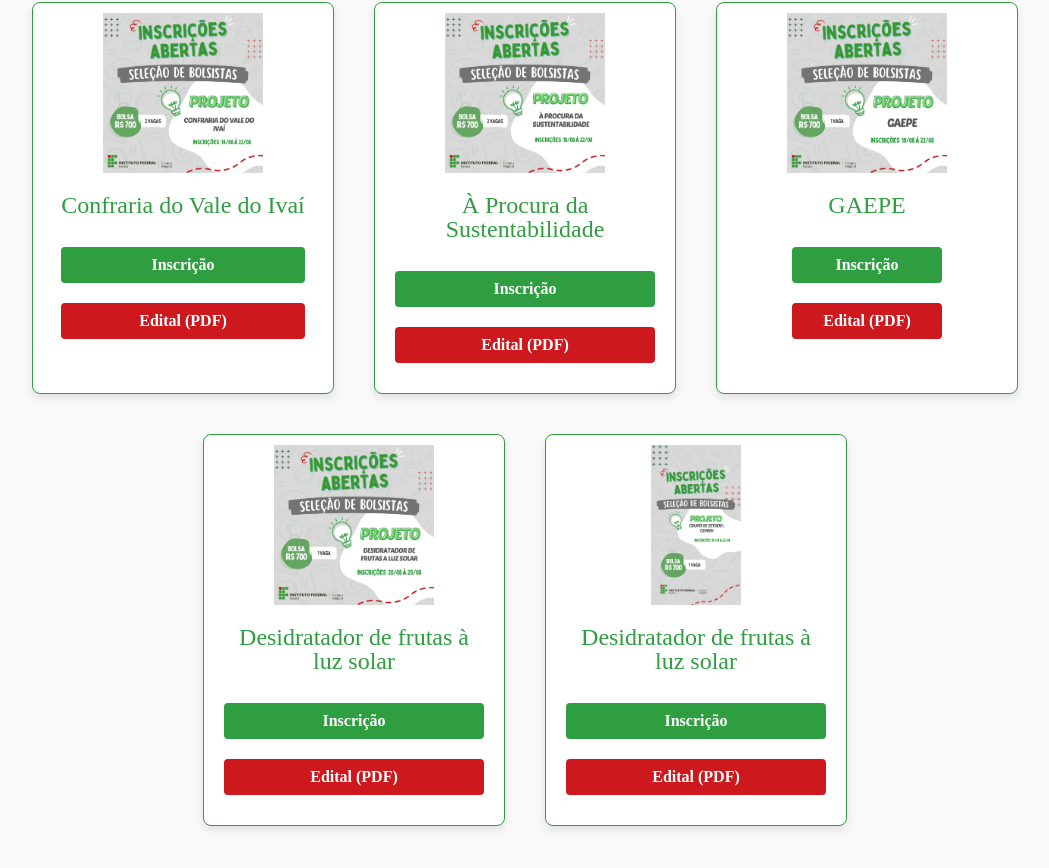
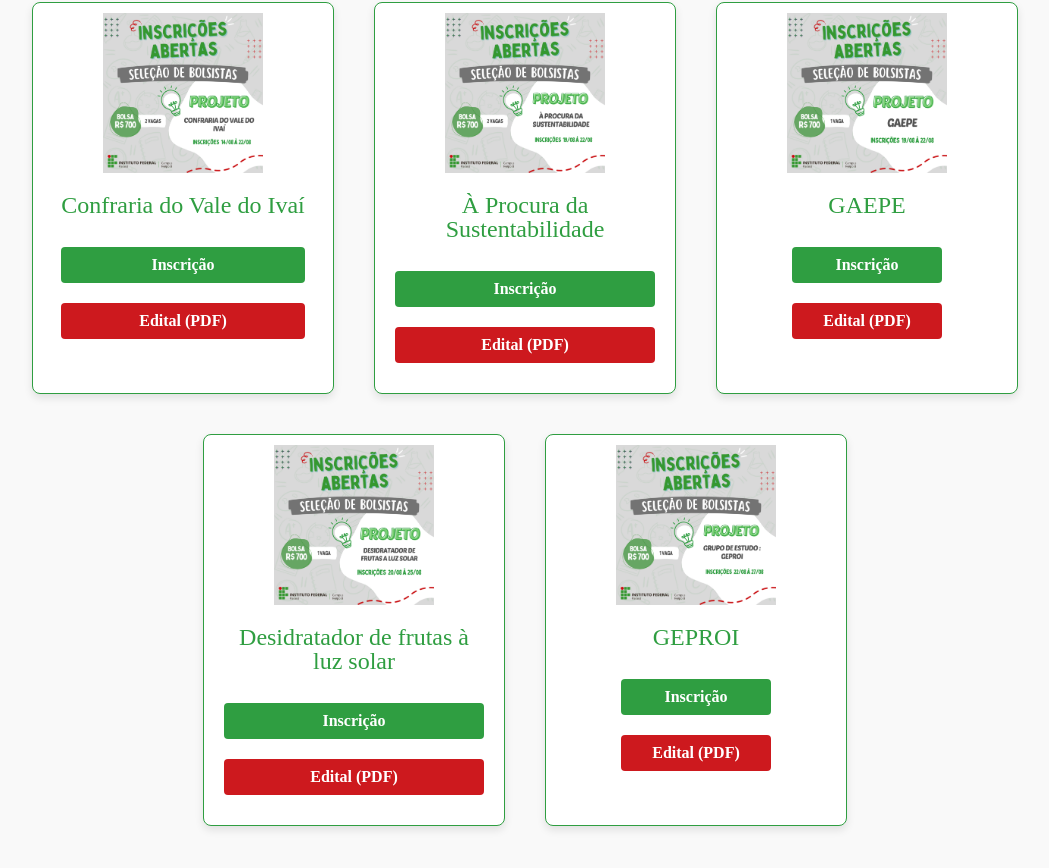
Before and after one commit to ronan16/LinksIFPR, a React (Vite) app: page / in a window 1280 px wide. Shown: the part 601-1469 px from the top of the page, without its empty margins (115-1164 px from the left). Built offline with nearby package versions, Linux system fonts and the light colour scheme.

Commit message:
ajuste na imagem

```diff
--- a/src/App.jsx
+++ b/src/App.jsx
@@ -66,7 +66,7 @@ function App() {
       editalLink: desidratadorPDF,
     },
     {
-      name: "Desidratador de frutas à luz solar",
+      name: "GEPROI",
       image: grupo, // Usando a imagem importada
       inscricaoLink: "https://forms.gle/ZLTq3gGxbhKxEGzD8",
       editalLink: grupoPDF,
```
Also changed, not shown: src/assets/img/grupo.png.
